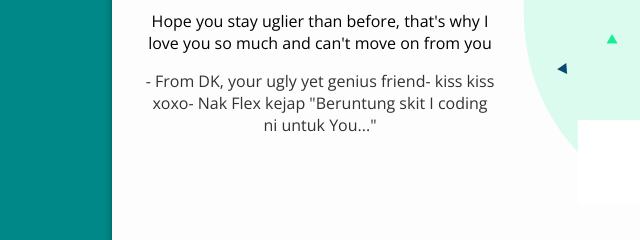
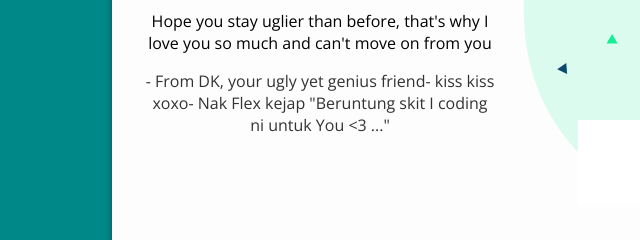
Before and after one commit to sorfina-amran/MIZA, a plain HTML site: page index.html in a window 1280 px wide. Shown: the part 383-623 px from the top of the page, 0-640 px from the left. Drawn offline with nearby package versions, Linux system fonts and the light colour scheme.

Commit message:
Update index.html

```diff
--- a/index.html
+++ b/index.html
@@ -12,9 +12,9 @@
   <div class="card">
     <img src="./birthday.svg" alt="birthday" class="birthday">
     <div class="text">
-      <h1>Happy Birthday MIZAAAAAAAAAA!</h1>
+      <h1>Happy Birthday MIZAAAAAAAAAA !</h1>
       <p>Hope you stay  uglier than before, that's why I love you so much and can't move on from you </p>
-      <p class="muted">- From DK, your ugly yet genius friend- kiss kiss xoxo- Nak Flex kejap "Beruntung skit I coding ni untuk You..." </p>
+      <p class="muted">- From DK, your ugly yet genius friend- kiss kiss xoxo- Nak Flex kejap "Beruntung skit I coding ni untuk You <3 ..." </p>
     </div>
     <div class="space"></div>
   </div>
```
